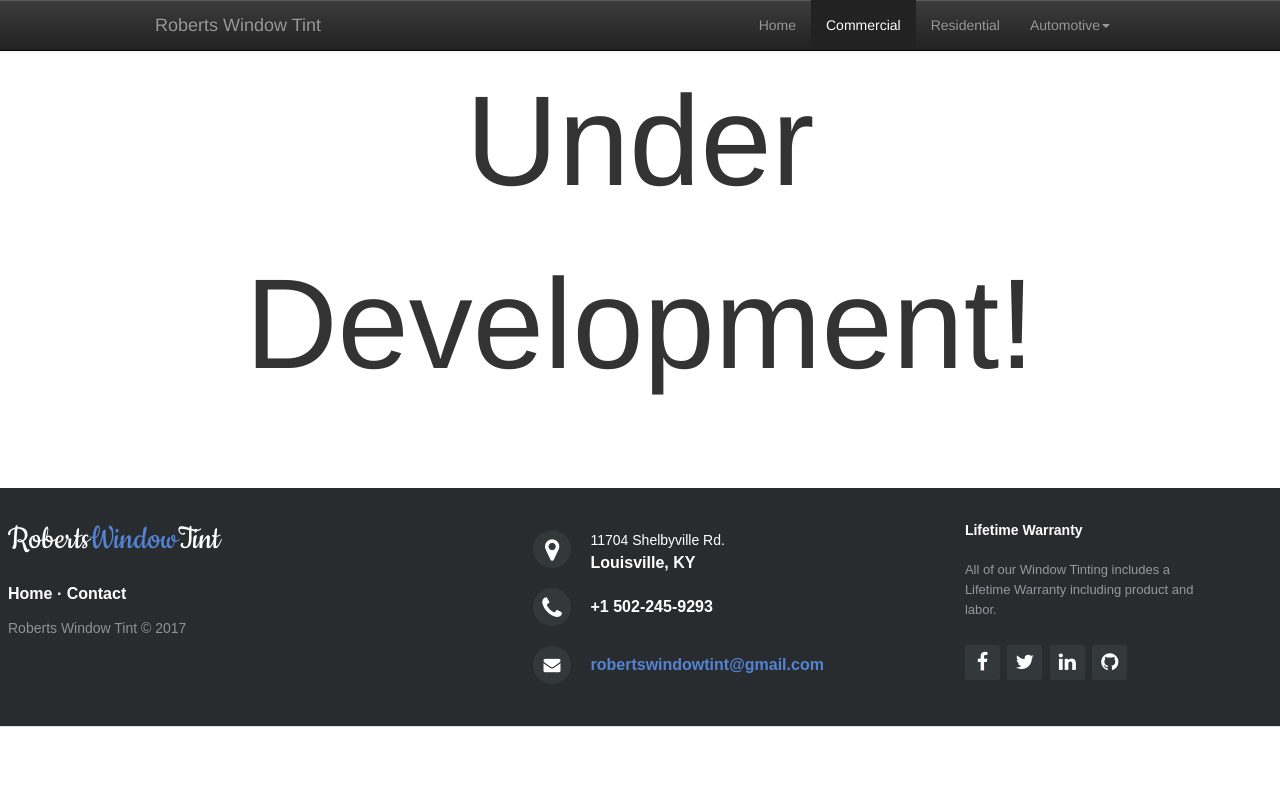
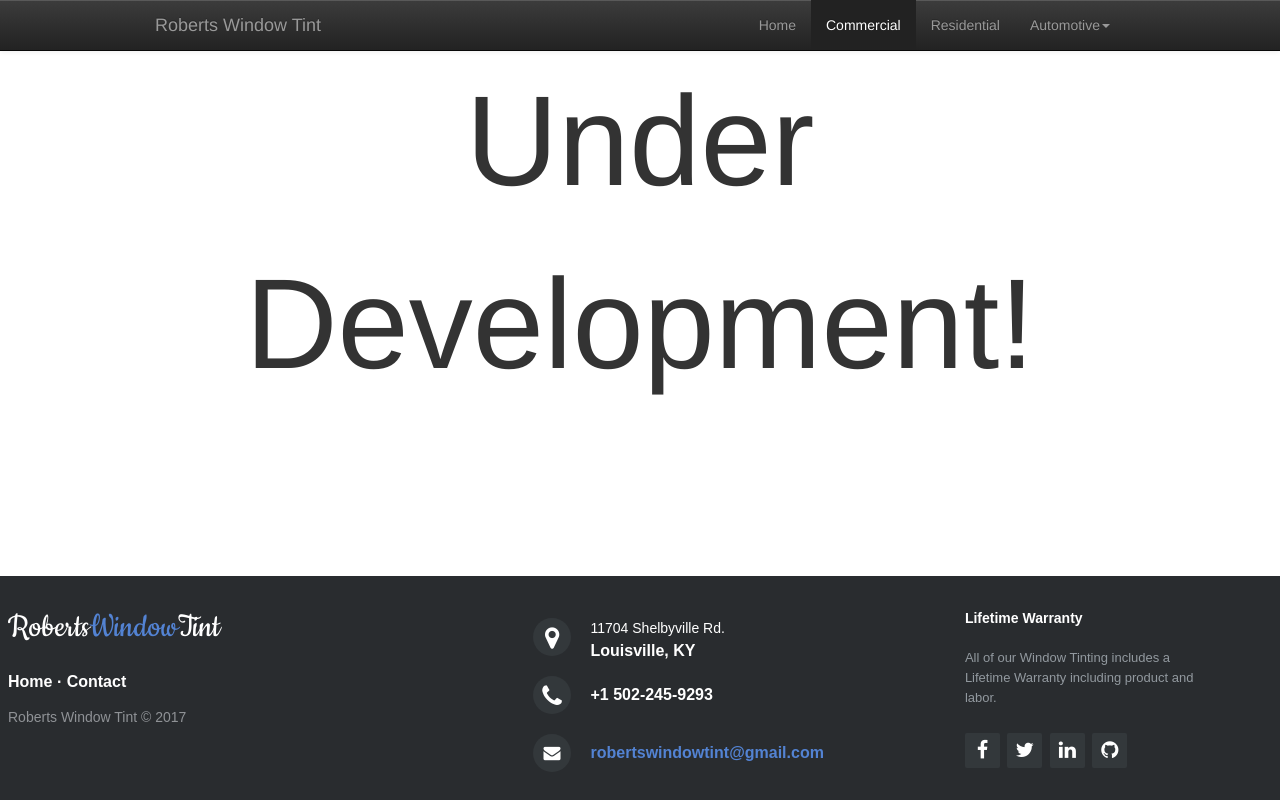
Before and after one commit to JakeCanon/RobertsWindowTint3, a plain HTML site: page commercial.html in a window 1280 px wide. Drawn offline with nearby package versions, Linux system fonts and the light colour scheme.

Commit message:
fixed the sticky footer on the desktop version

```diff
--- a/css/my-styles.css
+++ b/css/my-styles.css
@@ -47,9 +47,23 @@ body {
 	width: 80%;
 	font-size: 10vw;
 	margin: auto;
-	margin-bottom: 9vh;
 }
+html {
+  position: relative;
+  min-height: 100%;
+}
+body {
+  /* Margin bottom by footer height */
+  margin-bottom: 60px;
+}
+footer {
+  position: absolute;
+  bottom: 0;
+  width: 100%;
+  /* Set the fixed height of the footer here */
+  height: 224px;
 
+}
 /*******  Footer *******/
 .footer-distributed{
 	background-color: #292c2f;
```
Also changed, not shown: residential.html (+1 -2 lines).
